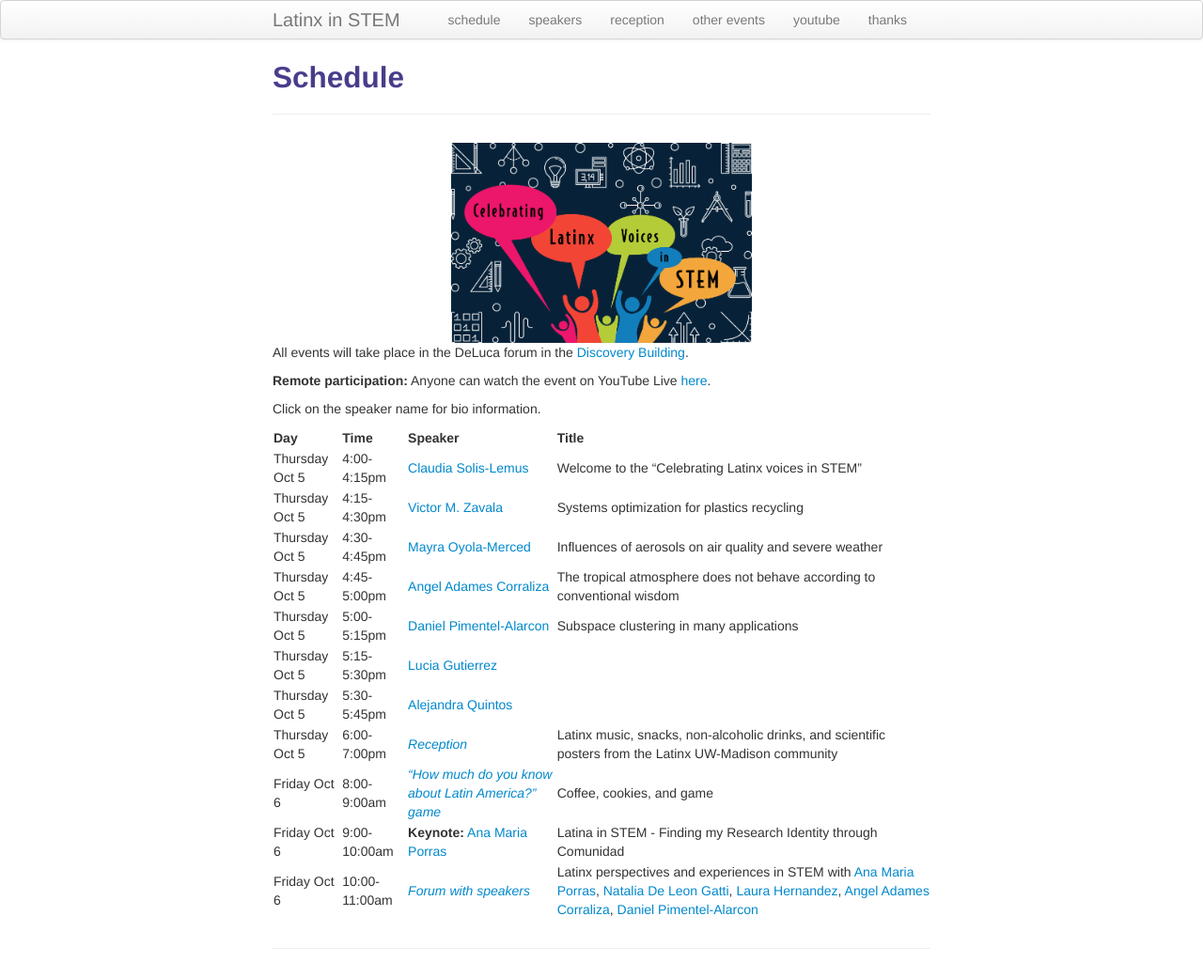
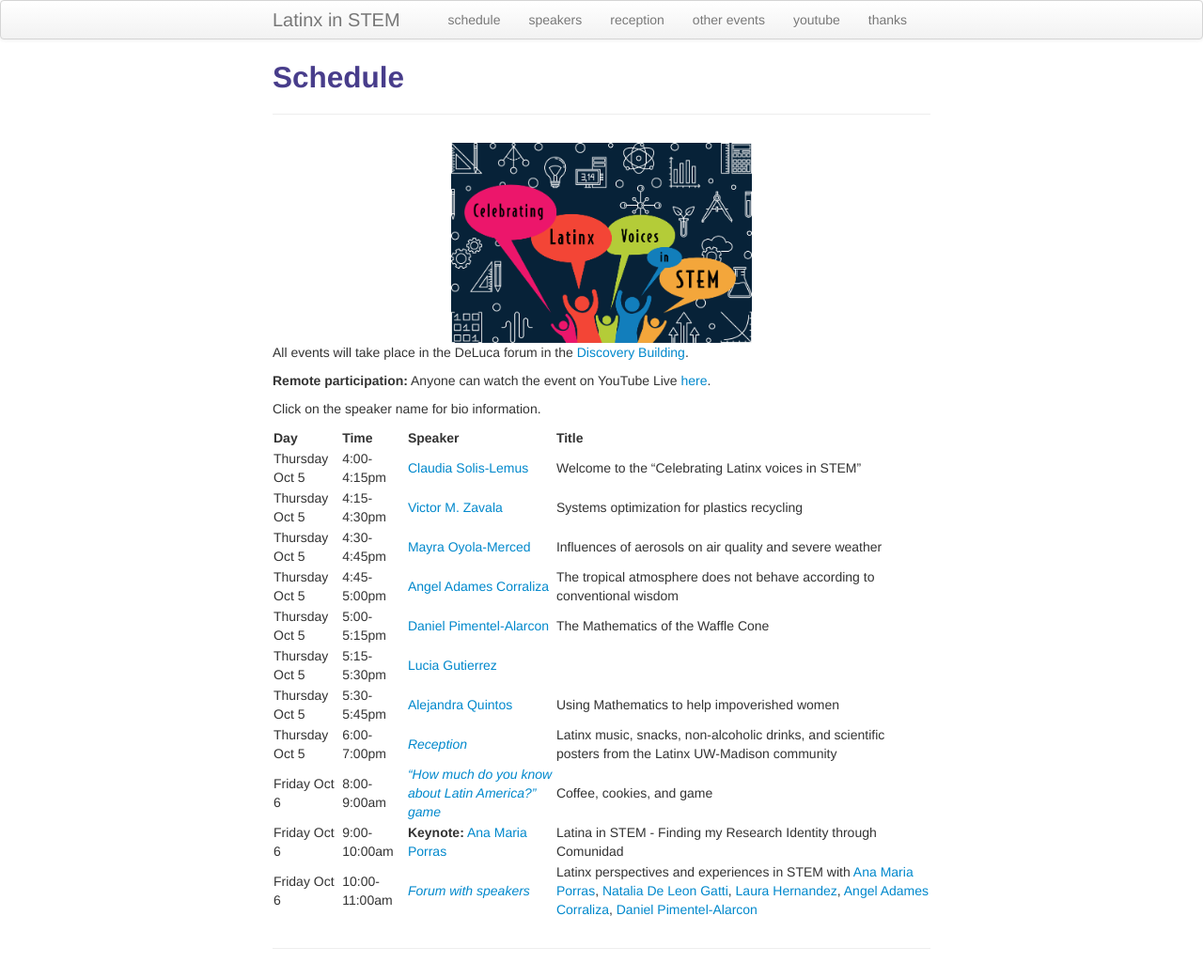
Before and after one commit to solislemuslab/latinx-uwmadison, a Jekyll site: the page built from pages/schedule.md, in a window 1280 px wide. Shown: the whole page at 94% size. Built offline with Jekyll 4.4.1, drawn with Linux system fonts in a browser that asks for light colours.

Commit message:
added titles

```diff
--- a/pages/schedule.md
+++ b/pages/schedule.md
@@ -21,9 +21,9 @@ Click on the speaker name for bio information.
 | Thursday Oct 5 | 4:15-4:30pm | [Victor M. Zavala](https://solislemuslab.github.io/latinx-uwmadison/pages/speakers.html#victor) | Systems optimization for plastics recycling |
 | Thursday Oct 5 | 4:30-4:45pm | [Mayra Oyola-Merced](https://solislemuslab.github.io/latinx-uwmadison/pages/speakers.html#mayra) | Influences of aerosols on air quality and severe weather  |
 | Thursday Oct 5 | 4:45-5:00pm | [Angel Adames Corraliza](https://solislemuslab.github.io/latinx-uwmadison/pages/speakers.html#angel) | The tropical atmosphere does not behave according to conventional wisdom  |
-| Thursday Oct 5 | 5:00-5:15pm | [Daniel Pimentel-Alarcon](https://solislemuslab.github.io/latinx-uwmadison/pages/speakers.html#daniel) | Subspace clustering in many applications |
+| Thursday Oct 5 | 5:00-5:15pm | [Daniel Pimentel-Alarcon](https://solislemuslab.github.io/latinx-uwmadison/pages/speakers.html#daniel) | The Mathematics of the Waffle Cone |
 | Thursday Oct 5 | 5:15-5:30pm | [Lucia Gutierrez](https://solislemuslab.github.io/latinx-uwmadison/pages/speakers.html#lucia) |  |
-| Thursday Oct 5 | 5:30-5:45pm | [Alejandra Quintos](https://solislemuslab.github.io/latinx-uwmadison/pages/speakers.html#alejandra) |  |
+| Thursday Oct 5 | 5:30-5:45pm | [Alejandra Quintos](https://solislemuslab.github.io/latinx-uwmadison/pages/speakers.html#alejandra) | Using Mathematics to help impoverished women  |
 | Thursday Oct 5 | 6:00-7:00pm | [_Reception_](https://solislemuslab.github.io/latinx-uwmadison/pages/reception.html) | Latinx music, snacks, non-alcoholic drinks, and scientific posters from the Latinx UW-Madison community |
 | Friday Oct 6 | 8:00-9:00am | [_"How much do you know about Latin America?" game_](https://solislemuslab.github.io/latinx-uwmadison/pages/games.html#game) | Coffee, cookies, and game |
 | Friday Oct 6 | 9:00-10:00am | **Keynote:** [Ana Maria Porras](https://solislemuslab.github.io/latinx-uwmadison/pages/speakers.html#anamaria) | Latina in STEM - Finding my Research Identity through Comunidad |
```
